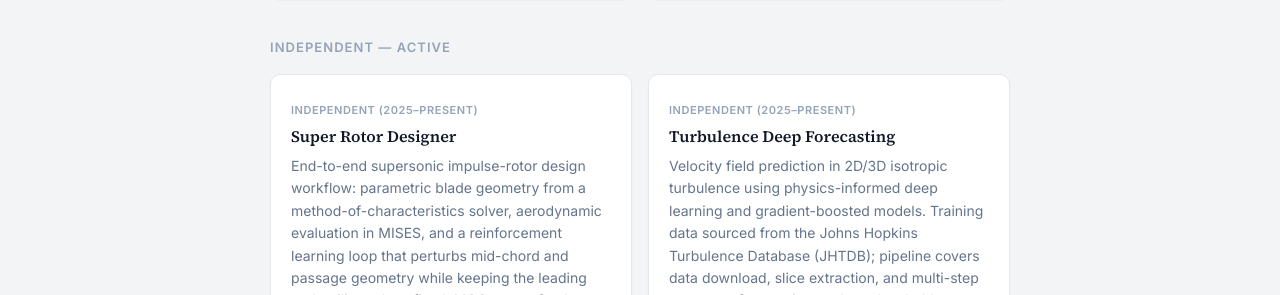
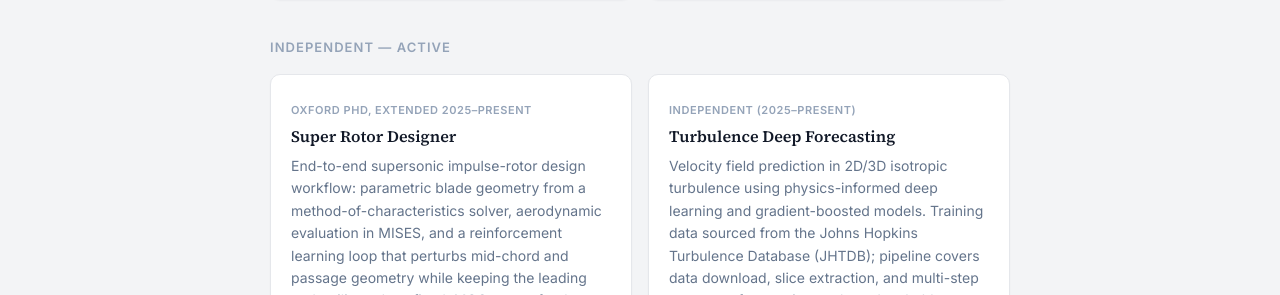
Before and after one commit to karefyllidis/karefyllidis.github.io, a Jekyll site: the page built from index.html, in a window 1280 px wide and 900 px high, scrolled down 6638 px. Shown: the part 157-452 px from the top of the window. Built offline with Jekyll 4.4.1, drawn with Linux system fonts in a browser that asks for light colours.

Commit message:
content: correct Super Rotor Designer period — PhD origin, extended 2025–present
Co-Authored-By: Claude Sonnet 4.6 <noreply@anthropic.com>

```diff
--- a/_data/projects.yml
+++ b/_data/projects.yml
@@ -73,7 +73,7 @@
 
 - category: ind_active
   title: "Super Rotor Designer"
-  period: "Independent (2025–present)"
+  period: "Oxford PhD, extended 2025–present"
   description: "End-to-end supersonic impulse-rotor design workflow: parametric blade geometry from a method-of-characteristics solver, aerodynamic evaluation in MISES, and a reinforcement learning loop that perturbs mid-chord and passage geometry while keeping the leading and trailing edges fixed. MOC output feeds directly into MISES; RL reward comes from the cascade performance metrics."
   tags:
     - Python
```
